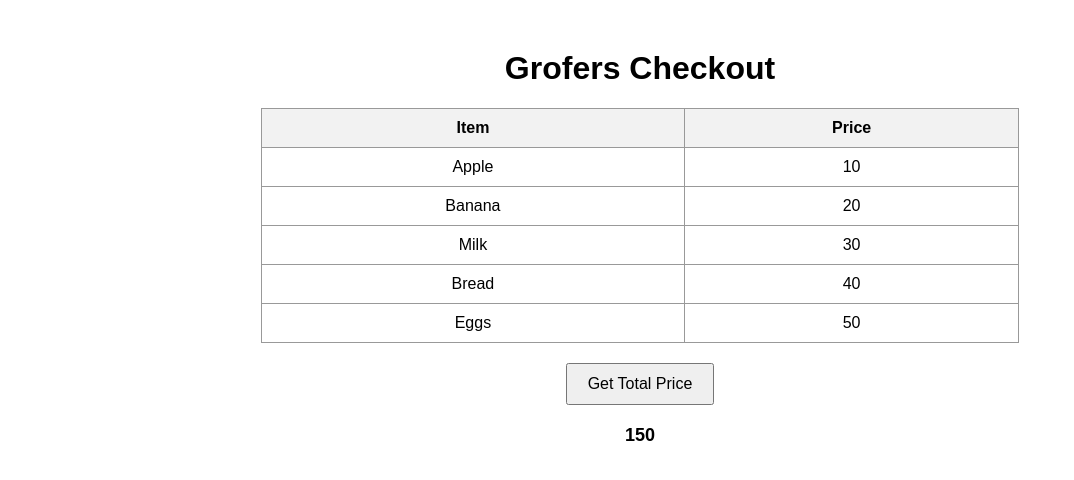
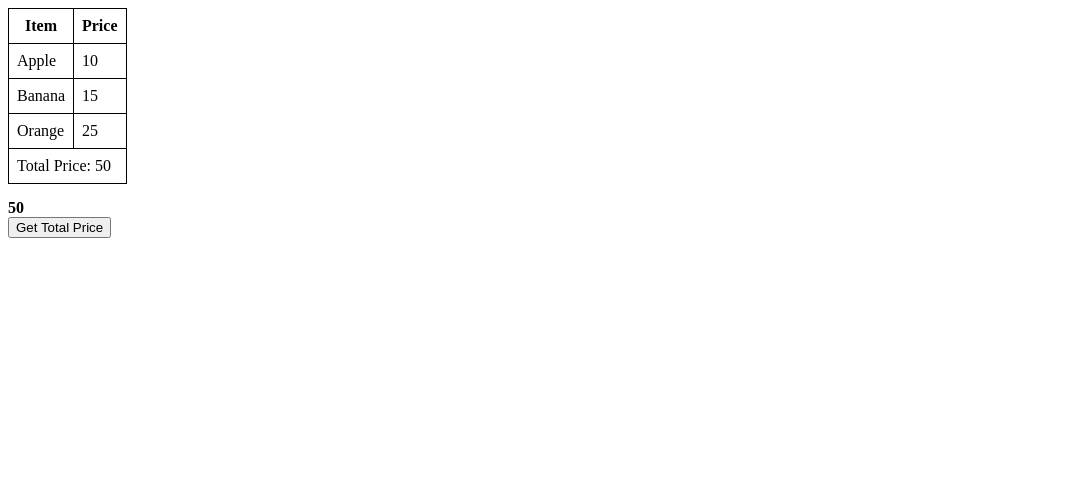
Before and after one commit to acciojob/grofers-checkout-coderKshiteej, a website: page main.html in a window 1280 px wide. Both pictures are taken after a click on the button "Get Total Price". Shown: the whole page, without its empty margins (0-1074 px from the left). Drawn offline with Linux system fonts and the light colour scheme.

Commit message:
created a submission

```diff
--- a/main.html
+++ b/main.html
@@ -2,46 +2,17 @@
 <html lang="en">
 <head>
   <meta charset="UTF-8" />
-  <meta name="viewport" content="width=device-width, initial-scale=1.0"/>
+  <meta name="viewport" content="width=device-width, initial-scale=1.0" />
   <title>Grofers Checkout</title>
   <style>
-    body {
-      font-family: Arial, sans-serif;
-      text-align: center;
-      margin-top: 50px;
-    }
-    table {
-      margin: auto;
+    table, td, th {
+      border: 1px solid black;
       border-collapse: collapse;
-      width: 60%;
-    }
-    th, td {
-      border: 1px solid #999;
-      padding: 10px;
-      text-align: center;
-    }
-    th {
-      background-color: #f2f2f2;
-    }
-    td.price {
-      cursor: text;
-    }
-    button {
-      margin-top: 20px;
-      padding: 10px 20px;
-      font-size: 16px;
-      cursor: pointer;
-    }
-    #ans {
-      margin-top: 20px;
-      font-weight: bold;
-      font-size: 18px;
+      padding: 8px;
     }
   </style>
 </head>
 <body>
-
-  <h1>Grofers Checkout</h1>
   <table id="grocery-table">
     <tr>
       <th>Item</th>
@@ -53,40 +24,54 @@
     </tr>
     <tr class="item">
       <td>Banana</td>
-      <td class="price" contenteditable="true">20</td>
+      <td class="price" contenteditable="true">15</td>
     </tr>
     <tr class="item">
-      <td>Milk</td>
-      <td class="price" contenteditable="true">30</td>
-    </tr>
-    <tr class="item">
-      <td>Bread</td>
-      <td class="price" contenteditable="true">40</td>
-    </tr>
-    <tr class="item">
-      <td>Eggs</td>
-      <td class="price" contenteditable="true">50</td>
+      <td>Orange</td>
+      <td class="price" contenteditable="true">25</td>
     </tr>
   </table>
 
-  <button id="getSum">Get Total Price</button>
-
-  <div id="ans"></div>
+  <div id="ans" style="margin-top: 15px; font-weight: bold;"></div>
 
   <script>
-    const getSumBtn = document.getElementById("getSum");
-    const prices = document.querySelectorAll(".price");
-    const ansDiv = document.getElementById("ans");
+    // Create "Get Total Price" button dynamically
+    const getSumBtn = document.createElement("button");
+    getSumBtn.append("Get Total Price");
+    document.body.appendChild(getSumBtn);
 
-    getSumBtn.addEventListener("click", () => {
+    // Function to calculate total price
+    const getSum = () => {
+      const priceElements = document.querySelectorAll(".price");
       let total = 0;
-      prices.forEach(p => {
-        let val = parseFloat(p.textContent.trim());
-        if (!isNaN(val)) total += val;
+
+      // Sum all prices (auto converts text to number)
+      priceElements.forEach((el) => {
+        const value = parseFloat(el.textContent.trim()) || 0;
+        total += value;
       });
+
+      // Show result in #ans
+      const ansDiv = document.getElementById("ans");
       ansDiv.textContent = total;
-    });
+
+      // Optional: also append a new row to the table
+      const table = document.getElementById("grocery-table");
+      let existingTotalRow = document.getElementById("total-row");
+      if (existingTotalRow) {
+        existingTotalRow.remove(); // remove old total row if it exists
+      }
+
+      const totalRow = document.createElement("tr");
+      totalRow.id = "total-row";
+      const totalCell = document.createElement("td");
+      totalCell.colSpan = 2;
+      totalCell.textContent = "Total Price: " + total;
+      totalRow.appendChild(totalCell);
+      table.appendChild(totalRow);
+    };
+
+    getSumBtn.addEventListener("click", getSum);
   </script>
-
 </body>
 </html>
```
